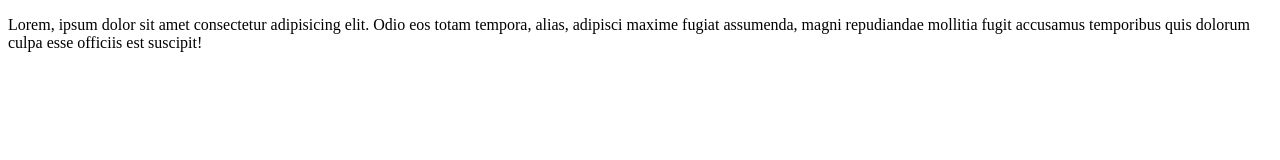
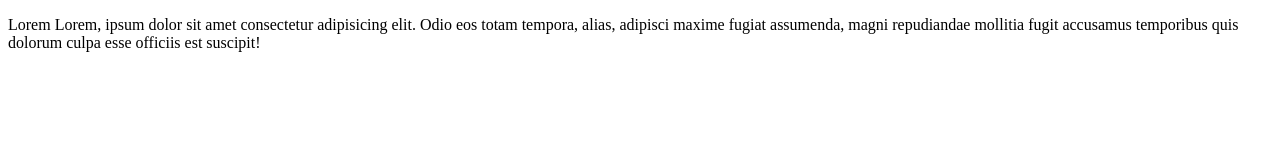
Before and after one commit to DSoftheM/17test, a plain HTML site: page index.html in a window 1280 px wide. Drawn offline with Linux system fonts and the light colour scheme.

Commit message:
Настя добавила картинку

```diff
--- a/index.html
+++ b/index.html
@@ -7,8 +7,9 @@
     </head>
     <body>
         <p>
-            Lorem, ipsum dolor sit amet consectetur adipisicing elit. Odio eos totam tempora, alias, adipisci maxime fugiat
+            Lorem Lorem, ipsum dolor sit amet consectetur adipisicing elit. Odio eos totam tempora, alias, adipisci maxime fugiat
             assumenda, magni repudiandae mollitia fugit accusamus temporibus quis dolorum culpa esse officiis est suscipit!
         </p>
+        <img src="" alt="" />
     </body>
 </html>
```
